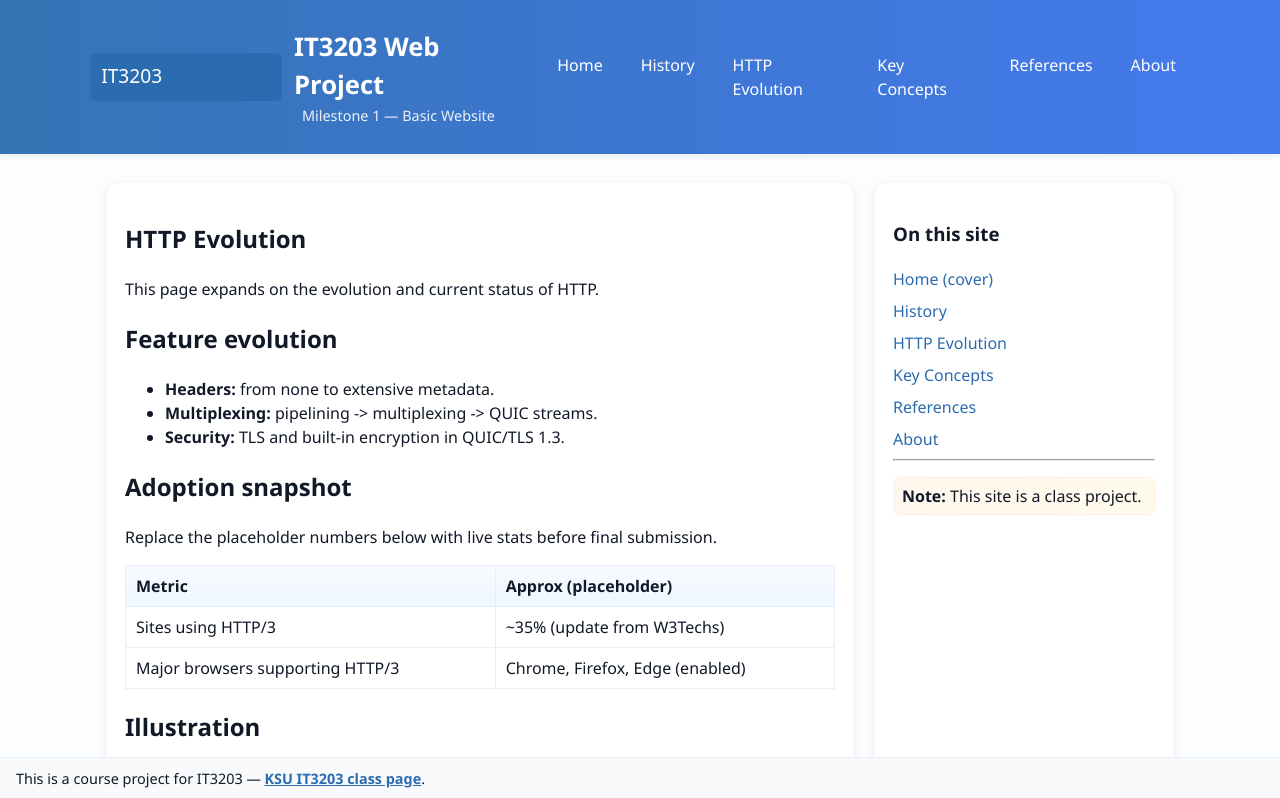
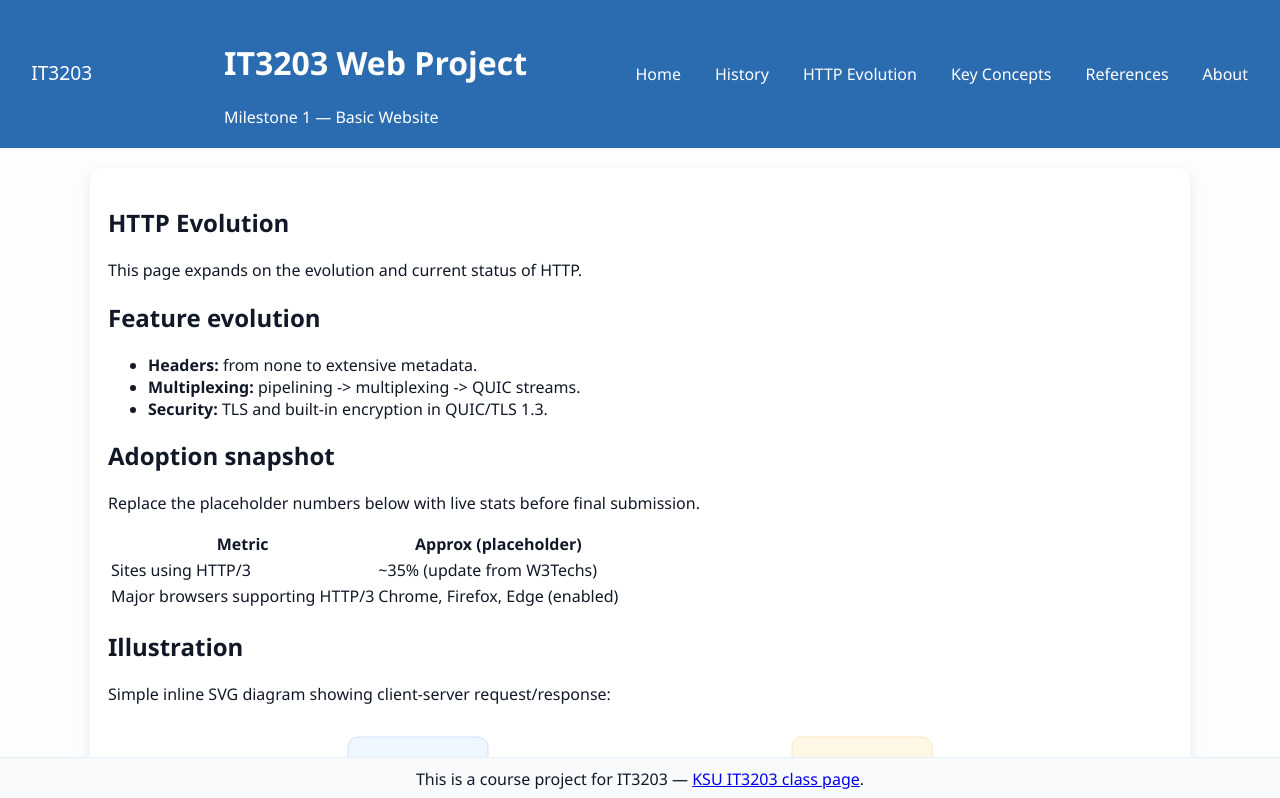
Before and after one commit to Filimon-Tesfaye/Milestone-Project-, a plain HTML site: page topic2.html in a window 1280 px wide. Shown: the top 798 px of the page. Drawn offline with Linux system fonts and the light colour scheme.

Commit message:
save my current work

```diff
--- a/styles.css
+++ b/styles.css
@@ -1,128 +1,14 @@
-/* styles.css - single stylesheet for entire site
-   Requirements implemented:
-   - three selector types: element selectors (h1, p), class selectors (.card, .nav-link),
-     id selectors (#main-menu)
-   - descendant selector .nav ul li a:hover (hover effect)
-   - attribute selector a[target="_blank"] (demonstration)
-   - layout uses CSS Grid for page content and Flex for nav
-   - hover effect on links, paddings/margins, borders, coloring, font settings
-   - comments included to explain implementation
-*/
-:root{
-  --accent:#2b6cb0;
-  --muted:#6b7280;
-  --bg:#fcfdff;
-  --card:#ffffff;
-  --max-width:1100px;
-  --gap:20px;
-  font-family: "Segoe UI", Roboto, Arial, sans-serif;
-}
-
-*{box-sizing:border-box;}
-body{
-  margin:0;
-  background:var(--bg);
-  color:#111827;
-  line-height:1.5;
-  padding-bottom:60px; /* to ensure footer not overlap */
-}
-
-/* Header and navigation */
-header.site-header{
-  background:linear-gradient(90deg, rgba(43,108,176,0.95), rgba(37,99,235,0.85));
-  color:white;
-  padding:28px 16px;
-  box-shadow:0 2px 8px rgba(0,0,0,0.08);
-}
-.header-inner{
-  max-width:var(--max-width);
-  margin:0 auto;
-  display:flex;
-  align-items:center;
-  justify-content:space-between;
-  gap:16px;
-}
-.site-title{font-size:1.6rem; margin:0;}
-.site-sub{font-size:0.9rem; opacity:0.9; margin-left:8px;}
-
-/* Main menu: demonstrate ID selector */
-#main-menu{
-  display:flex;
-  gap:10px;
-}
-#main-menu a{
-  color:white;
-  text-decoration:none;
-  padding:8px 12px;
-  border-radius:8px;
-  transition:transform .15s ease, background .15s ease;
-  border:2px solid transparent;
-}
-/* hover effect requirement */
-#main-menu a:hover{
-  transform:translateY(-3px);
-  background:rgba(255,255,255,0.12);
-  border-color:rgba(255,255,255,0.18);
-}
-
-/* Layout: grid for main pages */
-.main{
-  max-width:var(--max-width);
-  margin:28px auto;
-  display:grid;
-  grid-template-columns: 1fr 300px;
-  gap:var(--gap);
-  padding:0 16px;
-}
-
-/* Responsive: collapse to single column */
-@media (max-width:900px){
-  .main{grid-template-columns:1fr;}
-  #main-menu{flex-wrap:wrap;}
-}
-
-/* Article card using class selector */
-.card{
-  background:var(--card);
-  padding:18px;
-  border-radius:12px;
-  box-shadow:0 4px 14px rgba(15,23,42,0.06);
-  border:1px solid rgba(15,23,42,0.04);
-}
-
-/* Sidebar */
-.sidebar .toc{list-style: none; padding:0; margin:0;}
-.sidebar .toc li{margin:8px 0;}
-.sidebar .toc a{color:var(--accent); text-decoration:none;}
-.sidebar .toc a:hover{text-decoration:underline;}
-
-/* Table styles: element selector for table */
-table{
-  width:100%;
-  border-collapse:collapse;
-  margin-top:12px;
-}
-th, td{
-  border:1px solid #e6eef8;
-  padding:8px 10px;
-  text-align:left;
-}
-th{
-  background:linear-gradient(180deg,#f8fbff,#eef6ff);
-}
-
-/* Footer: note with link to class website per instructions */
-/* attribute selector usage: select external links that open in new tab */
-footer.site-footer{
-  position:fixed;
-  left:0; right:0; bottom:0;
-  background:#f8fafc;
-  border-top:1px solid #e6eef8;
-  padding:10px 16px;
-  font-size:0.9rem;
-}
-footer a[target="_blank"]{ font-weight:600; color:var(--accent); }
-
-/* Small utility selectors to show variety */
-.highlight{background:linear-gradient(90deg,#fff7ed,#fffbeb); padding:6px 8px; border-radius:6px; border:1px solid #fff1e6;}
-kbd{background:#111827; color:white; padding:3px 6px; border-radius:4px; font-family:monospace; font-size:0.85rem;}
+body{font-family:Segoe UI,Arial,sans-serif;margin:0;background:#fcfdff;color:#111827;}
+.site-header{background:#2b6cb0;color:white;padding:20px;}
+.header-inner{display:flex;justify-content:space-between;align-items:center;}
+#main-menu{display:flex;gap:10px;}
+#main-menu a{color:white;text-decoration:none;padding:8px 12px;border-radius:8px;}
+#main-menu a:hover{background:rgba(255,255,255,0.2);}
+.main{max-width:1100px;margin:20px auto;display:grid;grid-template-columns:1fr;gap:20px;padding:0 16px;}
+.card{background:white;padding:18px;border-radius:12px;box-shadow:0 4px 14px rgba(0,0,0,0.08);}
+.site-footer{background:#f8fafc;padding:10px;text-align:center;position:fixed;bottom:0;left:0;right:0;border-top:1px solid #e6eef8;}
+form{display:flex;flex-direction:column;gap:20px;}
+form section{background:#f9fafb;border:1px solid #e6eef8;border-radius:10px;padding:14px 16px;}
+form button{background:#2b6cb0;color:white;border:none;border-radius:8px;padding:10px 18px;cursor:pointer;font-weight:600;}
+form button:hover{background:#1e4e8c;}
+#results h2{margin-top:20px;}
```
Also changed, not shown: index.html (+8 -32 lines), quiz.html (added, +75 -0 lines), script.js (added, +51 -0 lines).
